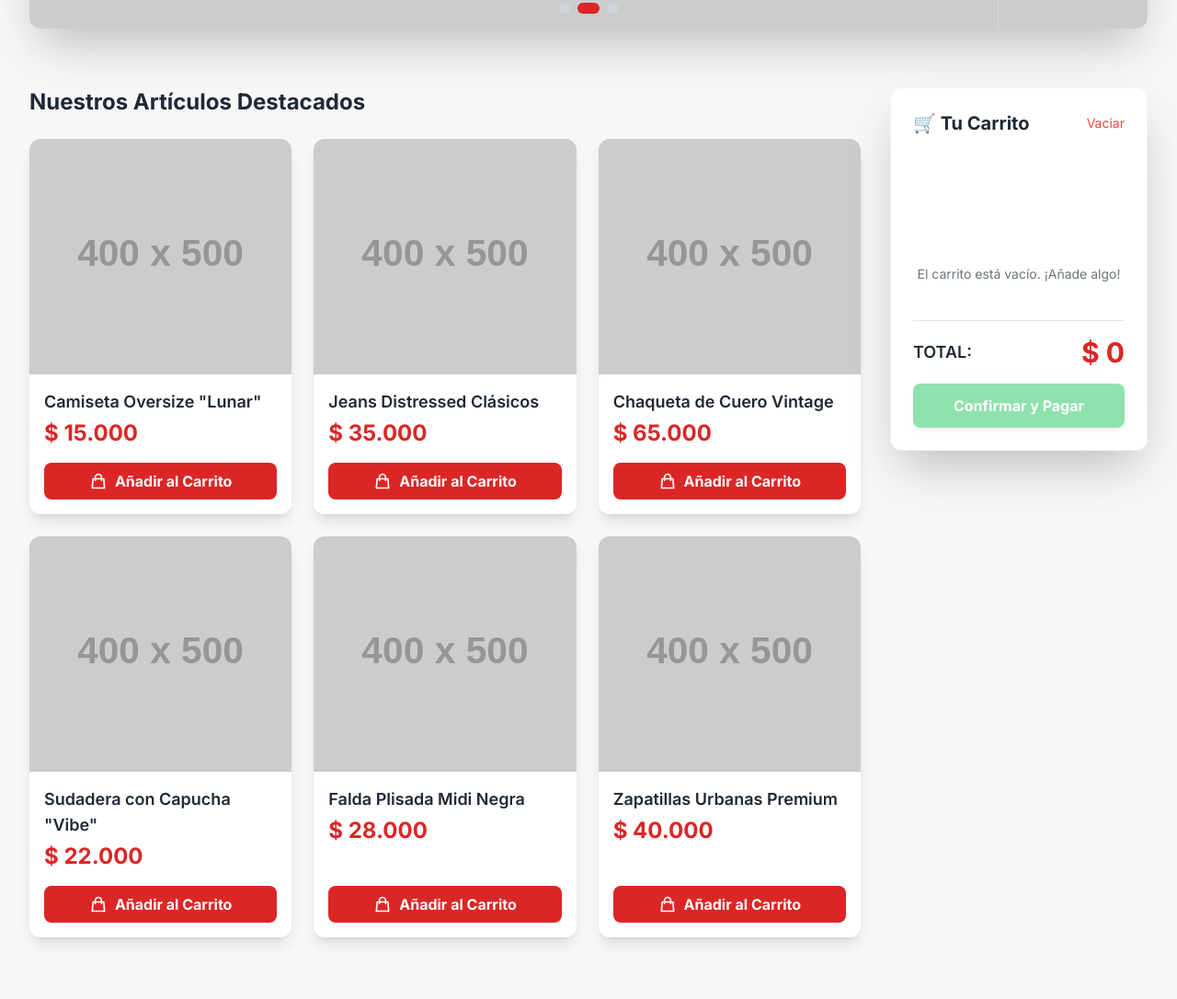
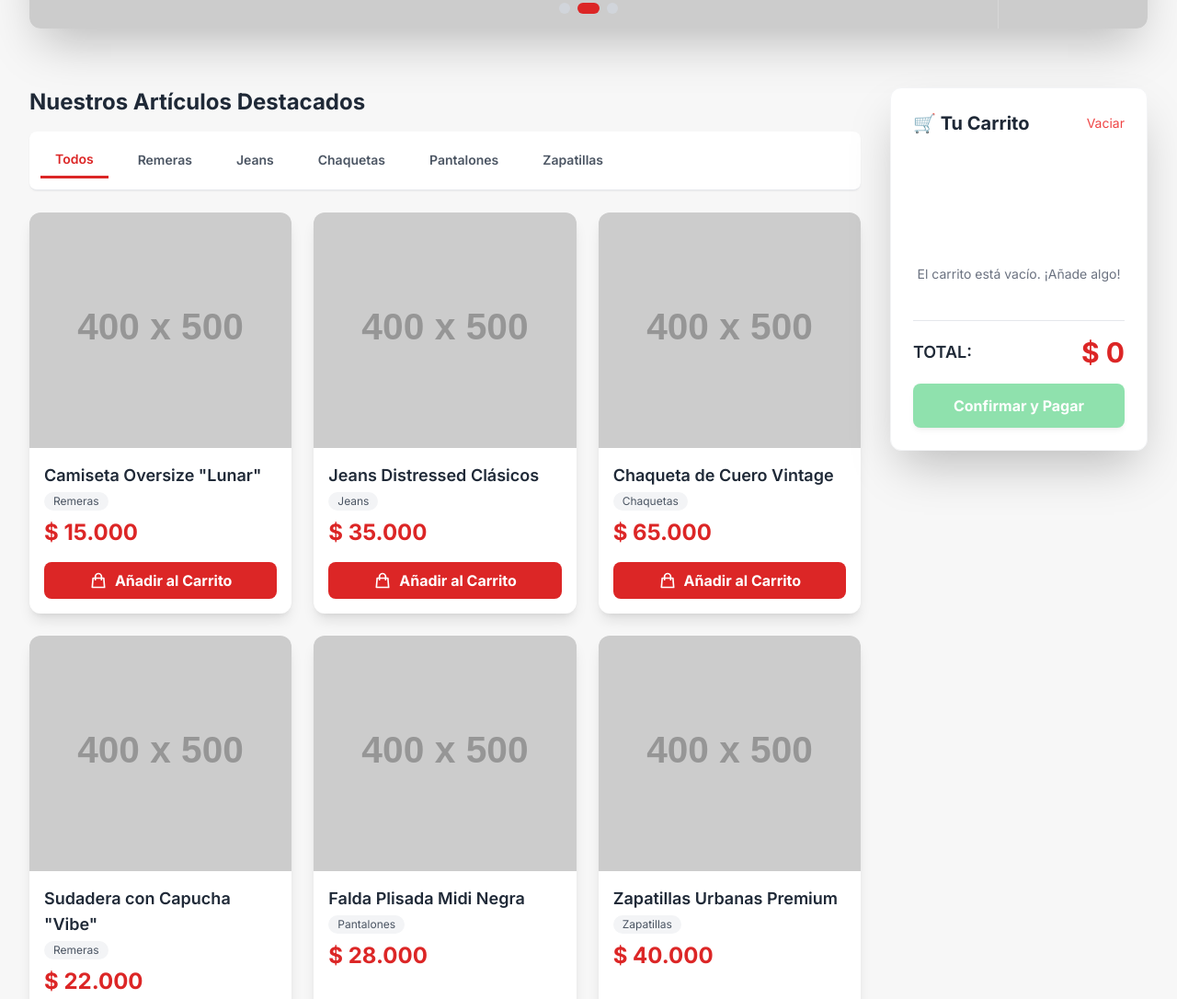
Before and after one commit to eiufb/tiendasropa, a plain HTML site: page index.html in a window 1280 px wide. Shown: the part 614-1700 px from the top of the page at 92% size. Before the commit the page ends 1665 px from the top, so only its background shows below. Drawn offline with nearby package versions, Linux system fonts and the light colour scheme; placeholder pictures from the web are drawn by us.

Commit message:
Update index.html

```diff
--- a/index.html
+++ b/index.html
@@ -23,6 +23,10 @@
             background-color: rgba(0, 0, 0, 0.6);
             backdrop-filter: blur(5px);
         }
+        .tab-active {
+            border-bottom: 3px solid #dc2626; /* Rojo 600 */
+            color: #dc2626; /* Rojo 600 */
+        }
     </style>
     <script>
         // --- Constantes y Estado Global ---
@@ -33,15 +37,21 @@
         // Carrito inicializado vacío (gestión en memoria)
         window.cart = {};
 
-        // Datos de los productos de la tienda de ropa
+        // Datos de los productos de la tienda de ropa - ¡AÑADIDA LA PROPIEDAD 'category'!
         const products = [
-            { id: 1, name: 'Camiseta Oversize "Lunar"', price: 15000, img: 'https://placehold.co/400x500/000000/FFFFFF?text=Camiseta+Oversize' },
-            { id: 2, name: 'Jeans Distressed Clásicos', price: 35000, img: 'https://placehold.co/400x500/3B82F6/FFFFFF?text=Jeans+Rotos' },
-            { id: 3, name: 'Chaqueta de Cuero Vintage', price: 65000, img: 'https://placehold.co/400x500/444444/FFFFFF?text=Chaqueta+Cuero' },
-            { id: 4, name: 'Sudadera con Capucha "Vibe"', price: 22000, img: 'https://placehold.co/400x500/EF4444/FFFFFF?text=Hoodie+Vibe' },
-            { id: 5, name: 'Falda Plisada Midi Negra', price: 28000, img: 'https://placehold.co/400x500/10B981/FFFFFF?text=Falda+Plisada' },
-            { id: 6, name: 'Zapatillas Urbanas Premium', price: 40000, img: 'https://placehold.co/400x500/F97316/FFFFFF?text=Zapatillas' },
+            { id: 1, name: 'Camiseta Oversize "Lunar"', price: 15000, category: 'Remeras', img: 'https://placehold.co/400x500/000000/FFFFFF?text=Camiseta+Oversize' },
+            { id: 2, name: 'Jeans Distressed Clásicos', price: 35000, category: 'Jeans', img: 'https://placehold.co/400x500/3B82F6/FFFFFF?text=Jeans+Rotos' },
+            { id: 3, name: 'Chaqueta de Cuero Vintage', price: 65000, category: 'Chaquetas', img: 'https://placehold.co/400x500/444444/FFFFFF?text=Chaqueta+Cuero' },
+            { id: 4, name: 'Sudadera con Capucha "Vibe"', price: 22000, category: 'Remeras', img: 'https://placehold.co/400x500/EF4444/FFFFFF?text=Hoodie+Vibe' },
+            { id: 5, name: 'Falda Plisada Midi Negra', price: 28000, category: 'Pantalones', img: 'https://placehold.co/400x500/10B981/FFFFFF?text=Falda+Plisada' },
+            { id: 6, name: 'Zapatillas Urbanas Premium', price: 40000, category: 'Zapatillas', img: 'https://placehold.co/400x500/F97316/FFFFFF?text=Zapatillas' },
+            { id: 7, name: 'Remera Gráfica Retro', price: 12000, category: 'Remeras', img: 'https://placehold.co/400x500/374151/FFFFFF?text=Remera+Retro' },
+            { id: 8, name: 'Jogger de Algodón Básico', price: 25000, category: 'Pantalones', img: 'https://placehold.co/400x500/9CA3AF/FFFFFF?text=Jogger+B%C3%A1sico' },
+            { id: 9, name: 'Jeans Slim Fit Negro', price: 32000, category: 'Jeans', img: 'https://placehold.co/400x500/1F2937/FFFFFF?text=Jeans+Slim' },
         ];
+
+        // Categoría activa por defecto (Mostrar todos)
+        let activeCategory = 'Todos';
 
         // --- Funciones de Utilidad ---
 
@@ -147,13 +157,84 @@
             cartTotal.textContent = formatCurrency(total);
         };
 
-        // --- Lógica del Checkout y WhatsApp ---
+        // --- Lógica de Categorías (NUEVO) ---
+
+        window.renderProducts = () => {
+            const productGrid = document.getElementById('product-grid');
+            productGrid.innerHTML = ''; // Limpiar la grilla
+
+            // Determinar qué productos mostrar
+            const filteredProducts = activeCategory === 'Todos'
+                ? products
+                : products.filter(p => p.category === activeCategory);
+
+            // Actualizar título de la sección
+            document.getElementById('product-grid-title').textContent = activeCategory === 'Todos'
+                ? 'Nuestros Artículos Destacados'
+                : `Artículos en: ${activeCategory}`;
+
+            if (filteredProducts.length === 0) {
+                 productGrid.innerHTML = '<p class="text-center text-gray-500 py-12 col-span-full">No hay productos en esta categoría por el momento.</p>';
+                 return;
+            }
+
+            // Renderizar los productos filtrados
+            filteredProducts.forEach(product => {
+                const card = document.createElement('div');
+                card.className = 'product-card bg-white rounded-xl shadow-lg overflow-hidden flex flex-col justify-between';
+                card.innerHTML = `
+                    <div>
+                        <img src="${product.img}" onerror="this.onerror=null; this.src='https://placehold.co/400x500/000000/FFFFFF?text=${product.name.replace(/[^a-zA-Z0-9]/g, '+')}'" alt="${product.name}" class="w-full h-64 object-cover">
+                        <div class="p-4">
+                            <h3 class="text-lg font-semibold text-gray-800">${product.name}</h3>
+                            <span class="inline-block bg-gray-100 text-gray-600 text-xs font-medium px-2.5 py-0.5 rounded-full mb-1">${product.category}</span>
+                            <p class="text-2xl font-bold text-red-600 mt-1">${formatCurrency(product.price)}</p>
+                        </div>
+                    </div>
+                    <div class="p-4 pt-0">
+                        <button onclick="addToCart(${product.id})" class="w-full bg-red-600 hover:bg-red-700 text-white font-bold py-2 px-4 rounded-lg transition duration-300 flex items-center justify-center space-x-2">
+                            <svg xmlns="http://www.w3.org/2000/svg" class="h-5 w-5" fill="none" viewBox="0 0 24 24" stroke="currentColor">
+                                <path stroke-linecap="round" stroke-linejoin="round" stroke-width="2" d="M16 11V7a4 4 0 00-8 0v4M5 9h14l1 12H4L5 9z" />
+                            </svg>
+                            <span>Añadir al Carrito</span>
+                        </button>
+                    </div>
+                `;
+                productGrid.appendChild(card);
+            });
+            updateCategoryTabs();
+        };
+
+        window.changeCategory = (categoryName) => {
+            activeCategory = categoryName;
+            window.renderProducts();
+        };
+
+        const updateCategoryTabs = () => {
+            const tabsContainer = document.getElementById('category-tabs');
+            const categories = ['Todos', ...new Set(products.map(p => p.category))]; // Obtener categorías únicas
+
+            tabsContainer.innerHTML = '';
+
+            categories.forEach(category => {
+                const button = document.createElement('button');
+                button.textContent = category;
+                button.className = `px-4 py-2 text-sm font-semibold transition duration-200 hover:text-red-600 ${category === activeCategory ? 'tab-active' : 'text-gray-600'}`;
+                button.onclick = () => window.changeCategory(category);
+                tabsContainer.appendChild(button);
+            });
+        };
+
+
+        // --- Lógica del Checkout y WhatsApp (MANTENIDA) ---
+        // ... (Tu código de checkout, openCheckoutModal, closeCheckoutModal, handlePaymentChange, generateWhatsAppMessage, processCheckout)
+        // ... (Se mantiene igual, solo se copiaron las partes relevantes por brevedad)
 
         window.openCheckoutModal = () => {
             document.getElementById('checkout-modal').classList.remove('hidden');
             document.getElementById('checkout-total').textContent = formatCurrency(window.calculateTotal());
             document.getElementById('payment-cash-details').classList.add('hidden');
-            document.getElementById('confirmation-modal').classList.add('hidden'); // Ocultar confirmación previa si estaba visible
+            document.getElementById('confirmation-modal').classList.add('hidden');
         };
 
         window.closeCheckoutModal = () => {
@@ -252,7 +333,7 @@
             }
         };
 
-        // --- Lógica del Carrusel de Novedades (Revista) ---
+        // --- Lógica del Carrusel de Novedades (Revista) (MANTENIDA) ---
         let currentSlide = 0;
         let slideInterval;
         let totalSlides = 0;
@@ -304,8 +385,7 @@
             }
         };
 
-
-        // --- Sistema de Notificación ---
+        // --- Sistema de Notificación (MANTENIDA) ---
         window.notificationCounter = 0;
         window.showNotification = (message, type = 'success', duration = 2500) => {
             const container = document.getElementById('notification-container');
@@ -349,60 +429,32 @@
         };
 
 
-        // --- Inicialización ---
+        // --- Inicialización (MODIFICADA) ---
         window.onload = () => {
-            const productGrid = document.getElementById('product-grid');
-
-            // Renderizar la grilla de productos
-            products.forEach(product => {
-                const card = document.createElement('div');
-                card.className = 'product-card bg-white rounded-xl shadow-lg overflow-hidden flex flex-col justify-between';
-                card.innerHTML = `
-                    <div>
-                        <img src="${product.img}" onerror="this.onerror=null; this.src='https://placehold.co/400x500/000000/FFFFFF?text=${product.name.replace(/[^a-zA-Z0-9]/g, '+')}'" alt="${product.name}" class="w-full h-64 object-cover">
-                        <div class="p-4">
-                            <h3 class="text-lg font-semibold text-gray-800">${product.name}</h3>
-                            <p class="text-2xl font-bold text-red-600 mt-1">${formatCurrency(product.price)}</p>
-                        </div>
-                    </div>
-                    <div class="p-4 pt-0">
-                        <button onclick="addToCart(${product.id})" class="w-full bg-red-600 hover:bg-red-700 text-white font-bold py-2 px-4 rounded-lg transition duration-300 flex items-center justify-center space-x-2">
-                            <svg xmlns="http://www.w3.org/2000/svg" class="h-5 w-5" fill="none" viewBox="0 0 24 24" stroke="currentColor">
-                                <path stroke-linecap="round" stroke-linejoin="round" stroke-width="2" d="M16 11V7a4 4 0 00-8 0v4M5 9h14l1 12H4L5 9z" />
-                            </svg>
-                            <span>Añadir al Carrito</span>
-                        </button>
-                    </div>
-                `;
-                productGrid.appendChild(card);
-            });
 
             // Inicializar el carrito
             window.renderCart();
 
-            // Inicializar el carrusel (NUEVO)
+            // Inicializar el carrusel
             const prevBtn = document.getElementById('prev-btn');
             const nextBtn = document.getElementById('next-btn');
             if (prevBtn && nextBtn) {
                 prevBtn.onclick = () => { prevSlide(); startAutoSlide(); };
                 nextBtn.onclick = () => { nextSlide(); startAutoSlide(); };
             }
+            goToSlide(0);
+            startAutoSlide();
 
-            // Llamar a goToSlide(0) para establecer el estado inicial y los puntos
-            goToSlide(0);
-            // Iniciar el auto-deslizamiento
-            startAutoSlide();
+            // Renderizar la grilla de productos y las pestañas por primera vez (¡NUEVO!)
+            window.renderProducts();
         };
     </script>
 </head>
 <body class="min-h-screen">
 
-    <!-- Contenedor de Notificaciones -->
     <div id="notification-container" class="fixed top-4 right-4 z-50 w-full max-w-xs pointer-events-none">
-        <!-- Las notificaciones se insertarán aquí -->
-    </div>
+        </div>
 
-    <!-- Encabezado Principal -->
     <header class="bg-white shadow-md sticky top-0 z-10">
         <div class="max-w-7xl mx-auto px-4 sm:px-6 lg:px-8 py-4 flex justify-between items-center">
             <h1 class="text-3xl font-extrabold text-red-600">
@@ -414,13 +466,10 @@
         </div>
     </header>
 
-    <!-- Sección de Novedades (Estilo Revista) -->
     <section class="max-w-7xl mx-auto px-4 sm:px-6 lg:px-8 pt-6 pb-8">
         <h2 class="text-3xl font-extrabold text-gray-800 mb-4">✨ Novedades Exclusivas</h2>
         <div id="magazine-carousel" class="relative overflow-hidden rounded-xl shadow-2xl bg-white h-[400px] md:h-[500px]">
-            <!-- Pista del Carrusel (se mueve con JS) -->
             <div id="carousel-track" class="h-full flex transition-transform duration-500 ease-in-out">
-                <!-- Slide 1: Colección Invierno Urbano -->
                 <div class="carousel-slide flex-shrink-0 w-full h-full bg-cover bg-center flex items-center p-8 md:p-16 text-white" style="background-image: url('https://placehold.co/1200x500/A855F7/FFFFFF?text=Nueva+Colecci%C3%B3n+Invierno');">
                     <div class="bg-black bg-opacity-40 p-6 rounded-lg max-w-lg">
                         <p class="text-sm font-light uppercase tracking-widest text-yellow-300">Edición Limitada</p>
@@ -429,7 +478,6 @@
                         <a href="#product-grid-anchor" class="mt-6 inline-block bg-red-600 hover:bg-red-700 text-white font-bold py-3 px-8 rounded-full transition duration-300 text-sm uppercase tracking-wider">Ver Ahora</a>
                     </div>
                 </div>
-                <!-- Slide 2: Ofertas Flash -->
                 <div class="carousel-slide flex-shrink-0 w-full h-full bg-cover bg-center flex items-center justify-end p-8 md:p-16 text-white" style="background-image: url('https://placehold.co/1200x500/EC4899/FFFFFF?text=Ofertas+Flash+en+Accesorios');">
                     <div class="bg-black bg-opacity-40 p-6 rounded-lg max-w-lg text-right">
                         <p class="text-sm font-light uppercase tracking-widest text-teal-300">OFERTA FLASH</p>
@@ -438,7 +486,6 @@
                         <a href="#product-grid-anchor" class="mt-6 inline-block bg-teal-500 hover:bg-teal-600 text-white font-bold py-3 px-8 rounded-full transition duration-300 text-sm uppercase tracking-wider">Comprar</a>
                     </div>
                 </div>
-                <!-- Slide 3: Tendencias Jeans -->
                 <div class="carousel-slide flex-shrink-0 w-full h-full bg-cover bg-center flex items-center p-8 md:p-16 text-white" style="background-image: url('https://placehold.co/1200x500/1D4ED8/FFFFFF?text=Tendencias+Jeans+2025');">
                     <div class="bg-black bg-opacity-40 p-6 rounded-lg max-w-lg">
                         <p class="text-sm font-light uppercase tracking-widest text-red-300">Tendencias 2025</p>
@@ -448,31 +495,29 @@
                     </div>
                 </div>
             </div>
-            <!-- Navegación Prev/Next -->
             <button id="prev-btn" class="absolute top-1/2 left-4 transform -translate-y-1/2 bg-white/50 hover:bg-white/80 text-gray-800 p-3 rounded-full transition duration-300 hidden md:block z-10">
                 <svg xmlns="http://www.w3.org/2000/svg" class="h-6 w-6" fill="none" viewBox="0 0 24 24" stroke="currentColor"><path stroke-linecap="round" stroke-linejoin="round" stroke-width="2" d="M15 19l-7-7 7-7" /></svg>
             </button>
             <button id="next-btn" class="absolute top-1/2 right-4 transform -translate-y-1/2 bg-white/50 hover:bg-white/80 text-gray-800 p-3 rounded-full transition duration-300 hidden md:block z-10">
                 <svg xmlns="http://www.w3.org/2000/svg" class="h-6 w-6" fill="none" viewBox="0 0 24 24" stroke="currentColor"><path stroke-linecap="round" stroke-linejoin="round" stroke-width="2" d="M9 5l7 7-7 7" /></svg>
             </button>
-            <!-- Puntos indicadores -->
             <div id="carousel-dots" class="absolute bottom-4 left-1/2 transform -translate-x-1/2 flex space-x-2 z-10">
-                <!-- Los puntos se inyectarán aquí por JS -->
-            </div>
+                </div>
         </div>
     </section>
 
     <main class="max-w-7xl mx-auto p-4 sm:p-6 lg:p-8 pt-0 grid grid-cols-1 lg:grid-cols-4 gap-8">
 
-        <!-- Columna de Productos -->
         <div class="lg:col-span-3">
-            <h2 id="product-grid-anchor" class="text-2xl font-bold text-gray-800 mb-6">Nuestros Artículos Destacados</h2>
+            <h2 id="product-grid-title" class="text-2xl font-bold text-gray-800 mb-4">Nuestros Artículos Destacados</h2>
+
+            <div id="category-tabs" class="flex flex-wrap gap-4 border-b border-gray-200 mb-6 bg-white p-3 rounded-lg shadow-sm">
+                </div>
+
             <div id="product-grid" class="grid grid-cols-1 md:grid-cols-2 xl:grid-cols-3 gap-6">
-                <!-- Tarjetas de productos se inyectarán aquí por JavaScript -->
-            </div>
+                </div>
         </div>
 
-        <!-- Columna del Carrito -->
         <div class="lg:col-span-1 sticky top-20">
             <div class="bg-white p-6 rounded-xl shadow-2xl border border-gray-100">
                 <h2 class="text-xl font-bold text-gray-800 mb-4 flex items-center justify-between">
@@ -481,8 +526,7 @@
                 </h2>
 
                 <div id="cart-list" class="divide-y divide-gray-200 min-h-[100px]">
-                    <!-- Ítems del carrito se inyectarán aquí -->
-                </div>
+                    </div>
 
                 <p id="cart-empty-message" class="text-center text-gray-500 py-6 text-sm">
                     El carrito está vacío. ¡Añade algo!
@@ -504,13 +548,11 @@
         </div>
     </main>
 
-    <!-- Modal de Checkout (Formulario de Datos) -->
     <div id="checkout-modal" class="modal fixed inset-0 hidden items-center justify-center z-50 p-4">
         <div class="bg-white rounded-xl shadow-2xl w-full max-w-lg p-6 sm:p-8 transform transition-all duration-300">
             <h3 class="text-2xl font-bold text-gray-800 mb-6">Detalles del Pedido y Pago</h3>
 
             <form id="checkout-form" onsubmit="event.preventDefault(); processCheckout();">
-                <!-- Seccion Datos del Cliente -->
                 <div class="mb-6 border-b border-gray-200 pb-4">
                     <p class="text-lg font-semibold text-gray-700 mb-3">Datos de Envío</p>
                     <div class="grid grid-cols-1 gap-4">
@@ -520,7 +562,6 @@
                     </div>
                 </div>
 
-                <!-- Seccion Opciones de Pago -->
                 <div class="mb-8">
                     <p class="text-lg font-semibold text-gray-700 mb-3">Método de Pago</p>
                     <select id="payment-method" onchange="handlePaymentChange()" required class="w-full p-3 border border-gray-300 rounded-lg focus:ring-red-500 focus:border-red-500 appearance-none bg-white">
@@ -529,7 +570,6 @@
                         <option value="Online">Online (Simulado - Transferencia/Tarjeta)</option>
                     </select>
 
-                    <!-- Detalle para Pago en Efectivo (Vuelto) -->
                     <div id="payment-cash-details" class="hidden mt-4 bg-yellow-50 p-4 rounded-lg border border-yellow-200">
                         <label for="pays-with" class="block text-sm font-medium text-yellow-800 mb-2">¿Con cuánto pagarás para calcular el vuelto?</label>
                         <input type="number" id="pays-with" placeholder="Monto de pago (ej: 50000)" min="0" class="w-full p-3 border border-yellow-300 rounded-lg focus:ring-yellow-500 focus:border-yellow-500 bg-white">
@@ -537,7 +577,6 @@
                     </div>
                 </div>
 
-                <!-- Botones de Acción -->
                 <div class="flex justify-end space-x-4">
                     <button type="button" onclick="closeCheckoutModal()" class="px-6 py-2 bg-gray-200 text-gray-700 font-medium rounded-lg hover:bg-gray-300 transition duration-150">
                         Cancelar
@@ -550,7 +589,6 @@
         </div>
     </div>
 
-    <!-- Modal de Confirmación Post-Pago Online -->
     <div id="confirmation-modal" class="modal fixed inset-0 hidden items-center justify-center z-50 p-4">
         <div class="bg-white rounded-xl shadow-2xl w-full max-w-md p-6 sm:p-8 text-center transform transition-all duration-300">
             <svg xmlns="http://www.w3.org/2000/svg" class="h-16 w-16 text-blue-500 mx-auto mb-4" fill="none" viewBox="0 0 24 24" stroke="currentColor" stroke-width="2">
```
